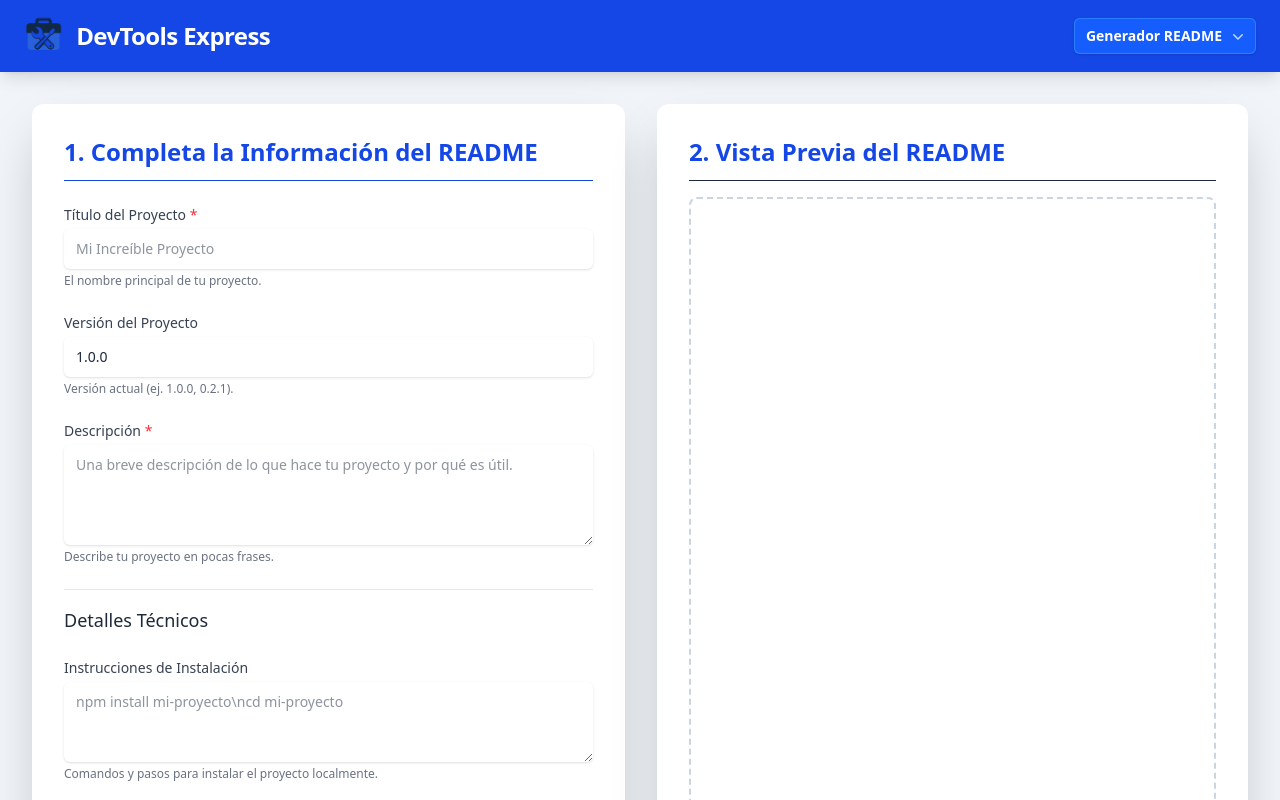
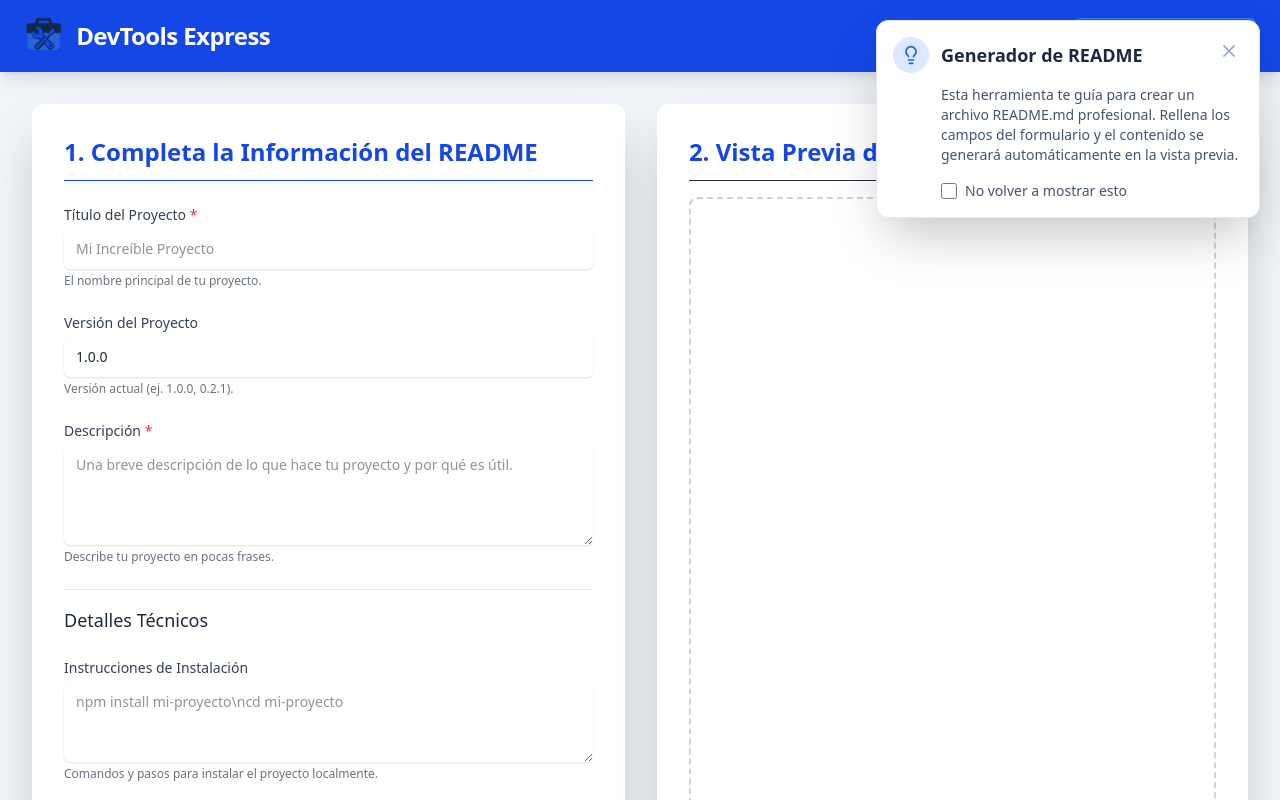
Before and after one commit to dominguezz05/devtools-express, a React (Vite) app: page / in a window 1280 px wide. Both pictures are taken after a click on the button 224 px from the left and 326 px from the top of the page. Shown: the top 800 px of the page. Built offline with nearby package versions, Linux system fonts and the light colour scheme.

Commit message:
todos estan funcionables con lo de ayuda

```diff
--- a/src/components/CodeMinifier.jsx
+++ b/src/components/CodeMinifier.jsx
@@ -119,7 +119,12 @@ const handleSelectHistory = (historyEntry) => {
   setMinified("");             // Resetea el minificado previo
   setError("");                // Limpia errores
 };
-
+useEffect(() => {
+  const dismissed = localStorage.getItem("help-dismissed-minifier");
+  if (!dismissed) {
+    setShowHelp(true);
+  }
+}, []);
 
   return (
     <div className={cardContainerClasses}>
--- a/src/components/GitCommandHelper.jsx
+++ b/src/components/GitCommandHelper.jsx
@@ -100,7 +100,12 @@ function GitCommandHelper() {
     setCustomCopyStatus('idle');
     if (error) setError(null); // Limpiar error al borrar
   };
-
+useEffect(() => {
+  const dismissed = localStorage.getItem("help-dismissed-githelper");
+  if (!dismissed) {
+    setShowHelp(true);
+  }
+}, []);
   return (
     <div className={cardContainerClasses}>
       <div className="flex justify-between items-center mb-1">
--- a/src/components/GitignoreGenerator.jsx
+++ b/src/components/GitignoreGenerator.jsx
@@ -45,7 +45,12 @@ function GitignoreGenerator() {
     };
     fetchLanguages();
   }, []);
-
+useEffect(() => {
+  const dismissed = localStorage.getItem("help-dismissed-gitignore");
+  if (!dismissed) {
+    setShowHelp(true);
+  }
+}, []);
   const handleGenerate = useCallback(async () => {
     // La validación ya estaba aquí, ahora el 'error' se usará para el estilo
     if (!languageInput.trim()) {
--- a/src/components/HelpPopup.jsx
+++ b/src/components/HelpPopup.jsx
@@ -1,4 +1,3 @@
-// components/HelpPopup.jsx
 import { useState, useEffect } from "react";
 import { Lightbulb, X } from "lucide-react";
 
@@ -35,20 +34,20 @@ const helpContent = {
 
 function HelpPopup({ helpKey, onClose }) {
   const [isVisible, setIsVisible] = useState(false);
+  const [dontShowAgain, setDontShowAgain] = useState(false);
+
   const content = helpContent[helpKey] || helpContent.default;
 
-  // Chequear si ya fue cerrada antes
   useEffect(() => {
     const dismissed = localStorage.getItem(`help-dismissed-${helpKey}`);
     if (!dismissed) {
       const timer = setTimeout(() => setIsVisible(true), 50);
       return () => clearTimeout(timer);
     } else {
-      onClose(); // cerramos automáticamente
+      onClose();
     }
   }, [helpKey, onClose]);
 
-  // Cerrar con la tecla Escape
   useEffect(() => {
     const closeOnEscape = (e) => {
       if (e.key === "Escape") {
@@ -61,8 +60,10 @@ function HelpPopup({ helpKey, onClose }) {
 
   const handleClose = () => {
     setIsVisible(false);
-    localStorage.setItem(`help-dismissed-${helpKey}`, "true"); // <- Guardar que fue cerrada
-    setTimeout(onClose, 300); // esperar transición
+    if (dontShowAgain) {
+      localStorage.setItem(`help-dismissed-${helpKey}`, "true");
+    }
+    setTimeout(onClose, 300);
   };
 
   if (!isVisible) return null;
@@ -70,7 +71,7 @@ function HelpPopup({ helpKey, onClose }) {
   return (
     <div
       className={`fixed top-5 right-5 z-50 w-full max-w-sm p-4 bg-white border border-gray-200 rounded-xl shadow-2xl transition-all duration-300 ease-in-out
-        ${isVisible ? 'opacity-100 translate-y-0' : 'opacity-0 -translate-y-4'}`}
+        ${isVisible ? "opacity-100 translate-y-0" : "opacity-0 -translate-y-4"}`}
       role="alert"
       aria-live="assertive"
     >
@@ -79,7 +80,9 @@ function HelpPopup({ helpKey, onClose }) {
           <div className="flex-shrink-0 bg-blue-100 p-2 rounded-full">
             <Lightbulb className="w-5 h-5 text-blue-600" />
           </div>
-          <h3 className="text-lg font-semibold text-slate-800">{content.title}</h3>
+          <h3 className="text-lg font-semibold text-slate-800">
+            {content.title}
+          </h3>
         </div>
         <button
           onClick={handleClose}
@@ -89,9 +92,20 @@ function HelpPopup({ helpKey, onClose }) {
           <X className="w-5 h-5" />
         </button>
       </div>
-      <p className="mt-3 pl-12 text-sm text-slate-600">
-        {content.details}
-      </p>
+      <p className="mt-3 pl-12 text-sm text-slate-600">{content.details}</p>
+
+      <div className="mt-4 pl-12 flex items-center gap-2">
+        <input
+          type="checkbox"
+          id="dont-show-again"
+          className="w-4 h-4 text-blue-600 border-gray-300 rounded"
+          checked={dontShowAgain}
+          onChange={() => setDontShowAgain((prev) => !prev)}
+        />
+        <label htmlFor="dont-show-again" className="text-sm text-slate-600">
+          No volver a mostrar esto
+        </label>
+      </div>
     </div>
   );
 }
--- a/src/components/JsonCsvConverter.jsx
+++ b/src/components/JsonCsvConverter.jsx
@@ -133,6 +133,12 @@ function JsonCsvConverter() {
     setError("");
     setCopyStatus('idle');
   };
+  useEffect(() => {
+  const dismissed = localStorage.getItem("help-dismissed-jvsoncsv");
+  if (!dismissed) {
+    setShowHelp(true);
+  }
+}, []);
 
   const handleCopyOutput = async () => { /* ... tu lógica existente ... */ };
   const handleDownloadOutput = () => { /* ... tu lógica existente ... */ };
--- a/src/components/READMEForm.jsx
+++ b/src/components/READMEForm.jsx
@@ -1,5 +1,5 @@
 // src/components/READMEForm.jsx
-import { useState } from "react";
+import { useState , useEffect} from "react";
 import HelpPopup from "./HelpPopup";
 
 // --- FormField MODIFICADO para aceptar y mostrar errores ---
@@ -89,6 +89,12 @@ function READMEForm({ onGenerate, initialData = {} }) {
       });
     }
   };
+useEffect(() => {
+  const dismissed = localStorage.getItem("help-dismissed-readme");
+  if (!dismissed) {
+    setShowHelp(true);
+  }
+}, []);
 
   // --- NUEVO: Función para validar el formulario ---
   const validateForm = () => {
--- a/src/components/SnippetEditor.jsx
+++ b/src/components/SnippetEditor.jsx
@@ -155,12 +155,18 @@ function SnippetEditor({ snippets, setSnippets, settings, showNotification }) {
     reader.readAsText(file);
     event.target.value = '';
   };
+  useEffect(() => {
+  const dismissed = localStorage.getItem("help-dismissed-snippeteditor");
+  if (!dismissed) {
+    setShowHelp(true);
+  }
+}, []);
 
   return (
     <div className="my-8 p-6 bg-white shadow-xl rounded-lg w-full max-w-6xl mx-auto">
       <div className="flex justify-between items-center mb-1">
         <h2 className="text-2xl font-semibold text-gray-800">Editor de Snippets</h2>
-        <button onClick={() => setShowHelp(true)} className="text-sm text-blue-600 hover:underline">Ayuda</button>
+
       </div>
       <p className="text-sm text-gray-600 mb-6">Crea, edita y gestiona tus fragmentos de código reutilizables. Se guardarán localmente.</p>
 
```
